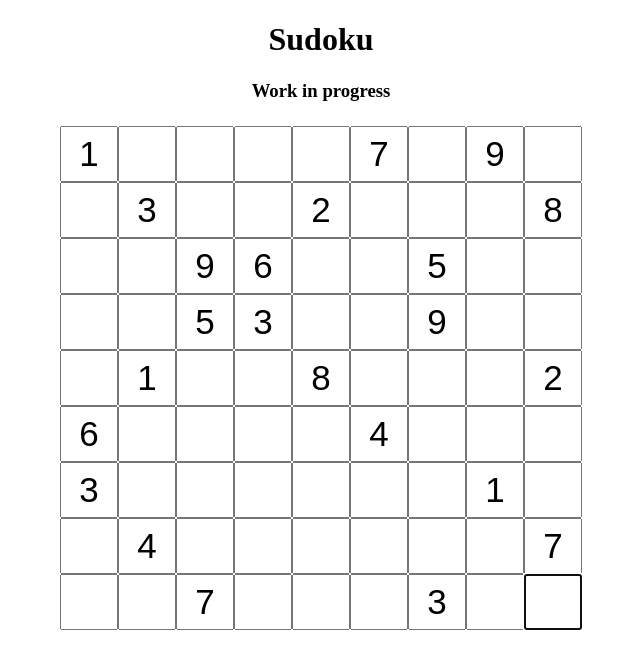
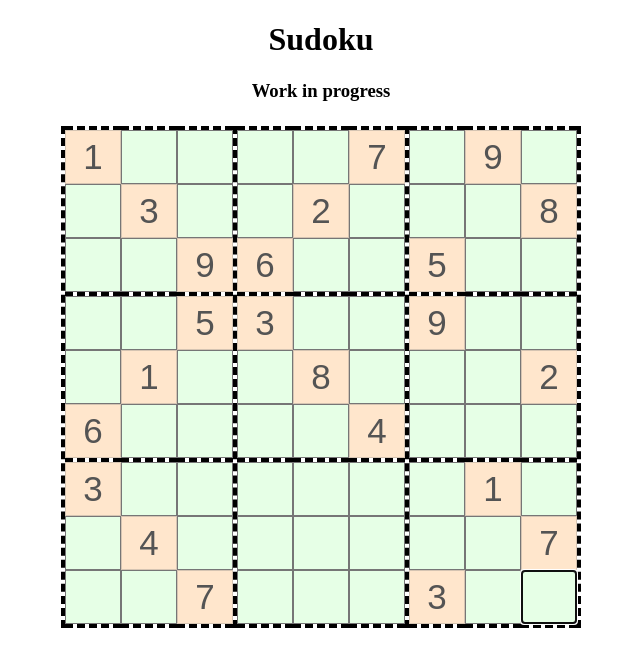
Before and after one commit to spopp/sudoku, an Angular app: page / in a window 1280 px wide. Shown: the top 668 px of the page, without its empty margins (319-959 px from the left). Built offline with nearby package versions, Linux system fonts and the light colour scheme.

Commit message:
gameboard styles added

```diff
--- a/src/app/app.module.ts
+++ b/src/app/app.module.ts
@@ -4,6 +4,7 @@ import { NgModule } from '@angular/core';
 import { FocusDirective } from './focus.directive';
 import { GameboardComponent } from './gameboard/gameboard.component';
 import { GameCreatorService } from './game-creator.service';
+import { GameSolutionService } from './game-solution.service';
 /*import { AppRoutingModule } from './app-routing.module';*/
 
 import { AppComponent } from './app.component';
@@ -20,7 +21,10 @@ import { AppComponent } from './app.component';
     BrowserModule/*,
     AppRoutingModule*/
   ],
-  providers: [GameCreatorService],
+  providers: [
+    GameCreatorService,
+    GameSolutionService
+  ],
   bootstrap: [AppComponent]
 })
 export class AppModule { }
--- a/src/app/game-model.ts
+++ b/src/app/game-model.ts
@@ -2,7 +2,7 @@
 
 export class GameModel {
 
-	rows: number;
+  rows: number;
   columns: number;
   fields: number[][];
 
@@ -14,4 +14,10 @@ export class GameModel {
 
     console.log('GameModel ' + this.fields)
   }
+
+  cellIsEmpty(row, column) : boolean {
+  	return this.fields[row][column] === 0;
+  }
+
+
 }
--- /dev/null
+++ b/src/app/game-solution.service.ts
@@ -0,0 +1,10 @@
+import { Injectable } from '@angular/core';
+
+@Injectable()
+export class GameSolutionService {
+
+  constructor() { }
+
+  solve() {}
+
+}
--- a/src/app/gameboard/gameboard.component.html
+++ b/src/app/gameboard/gameboard.component.html
@@ -5,7 +5,8 @@
 
     <div class="game-cell" *ngFor="let column of row; let n = index;">
       <input [focus]="i === columnPos && n === rowPos"
-      [value]=format(game.fields[n][i])
+      [value]="format(game.fields[n][i])"
+      [disabled]="! cellIsEmpty(n, i)"
       (keyup)="onKey($event)" >
     </div>
 
--- a/src/app/gameboard/gameboard.component.scss
+++ b/src/app/gameboard/gameboard.component.scss
@@ -16,8 +16,37 @@ input {
   font-weight: 400;
   width: 50px;
   height: 50px;
+  border-width: 1px;
+  border-style: solid;
 }
 
+ input:disabled {
+   background-color: #FFE6CC;
+ }
+
+ input:enabled {
+   background-color: #E6FFE6;
+ }
+
 .game-row {
-	display: inline-block;
+  display: inline-block;
 }
+
+.game-row:first-child {
+  border-left: 4px dashed;
+}
+
+
+.game-row:nth-child(3n) {
+  border-right: 4px dashed;
+}
+
+
+.game-cell:first-child {
+  border-top: 4px dashed;
+}
+
+
+.game-cell:nth-child(3n) {
+  border-bottom: 4px dashed;
+}
--- a/src/app/gameboard/gameboard.component.ts
+++ b/src/app/gameboard/gameboard.component.ts
@@ -35,7 +35,11 @@ export class GameboardComponent implements OnInit {
     return (value > 0) ? String(value) : '';
   }
 
-  onKey($event){
+  cellIsEmpty(row, column) :boolean {
+    return this.game.cellIsEmpty(row, column);
+  }
+
+  onKey($event) :void {
     let keyCode = $event.keyCode;
 
     if (keyCode === 37) { //left arrow
```
Also changed, not shown: 1 other file (tests, documents, lock files or other folders).
